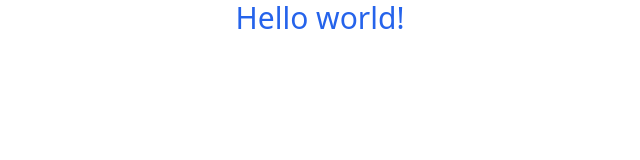
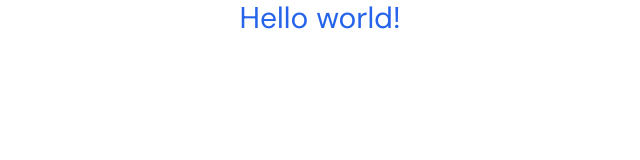
Before and after one commit to FatumaA/COMPARTIBILITY-CHECKER, a React (Create React App) app in the folder client/: page / in a window 1280 px wide. Shown: the top 160 px of the page, without its empty margins (320-960 px from the left). Built offline with nearby package versions, Linux system fonts and the light colour scheme.

Commit message:
chore: extend tailwind with custom colors and font

```diff
--- a/client/src/index.css
+++ b/client/src/index.css
@@ -1,3 +1,4 @@
+@import url('https://fonts.googleapis.com/css2?family=DM+Sans:ital,wght@0,400;0,500;0,700;1,400&display=swap');
 @tailwind base;
 @tailwind components;
 @tailwind utilities;
--- a/client/tailwind.config.js
+++ b/client/tailwind.config.js
@@ -2,7 +2,16 @@
 module.exports = {
 	content: ["./src/**/*.{js,jsx,ts,tsx}"],
 	theme: {
-		extend: {},
+		extend: {
+			fontFamily: {
+				sans: ["DM Sans", "sans-serif"],
+			},
+			colors: {
+				primary: "#8B80B6",
+				accent: "#F97474",
+				textDark: "#222",
+			},
+		},
 	},
 	plugins: [],
 };
```
